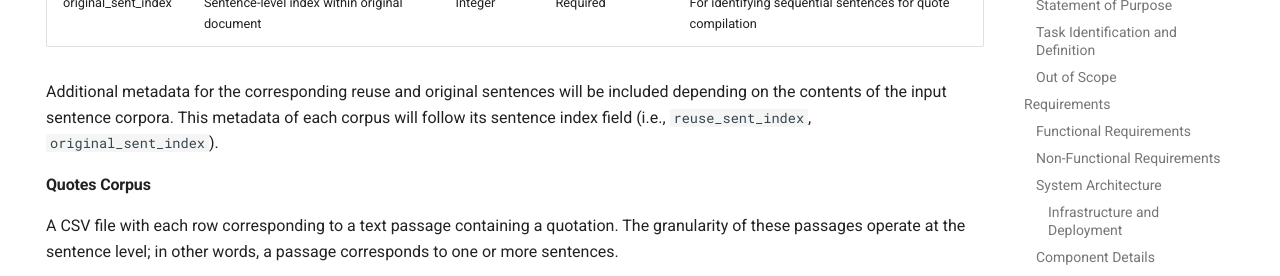
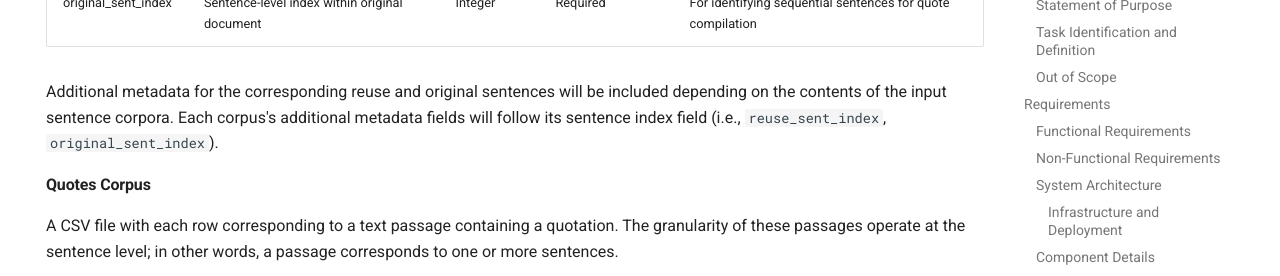
Before and after one commit to Princeton-CDH/remarx, an MkDocs documentation site: the page built from docs/technical-design.md, in a window 1280 px wide and 900 px high, scrolled down 6986 px. Shown: the part 178-454 px from the top of the window. Built offline with MkDocs 1.6.1 and Material for MkDocs 9.7.7, drawn with Linux system fonts in a browser that asks for light colours; comment, search, counter and statistics services are not loaded; the version menu is left out.

Commit message:
Fixed phrasing

```diff
--- a/docs/technical-design.md
+++ b/docs/technical-design.md
@@ -217,7 +217,7 @@ A CSV file with each row corresponding to an original-reuse sentence pair that h
 | original_sent_index | Sentence-level index within original document | Integer  | Required                | For identifying sequential sentences for quote compilation |
 
 Additional metadata for the corresponding reuse and original sentences will be included depending on the contents of the input sentence corpora.
-This metadata of each corpus will follow its sentence index field (i.e., `reuse_sent_index`, `original_sent_index`).
+Each corpus's additional metadata fields will follow its sentence index field (i.e., `reuse_sent_index`, `original_sent_index`).
 
 #### Quotes Corpus
 
```
